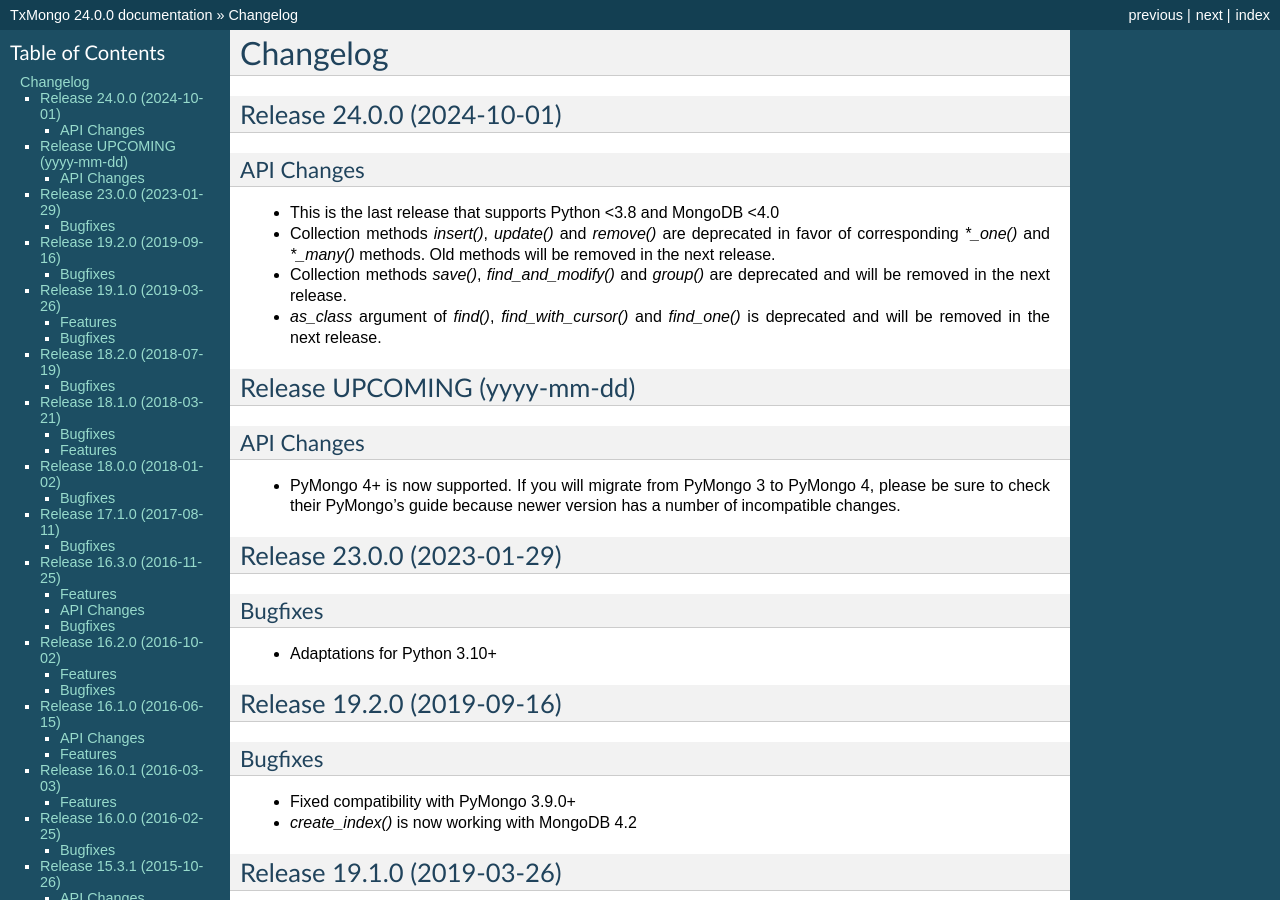
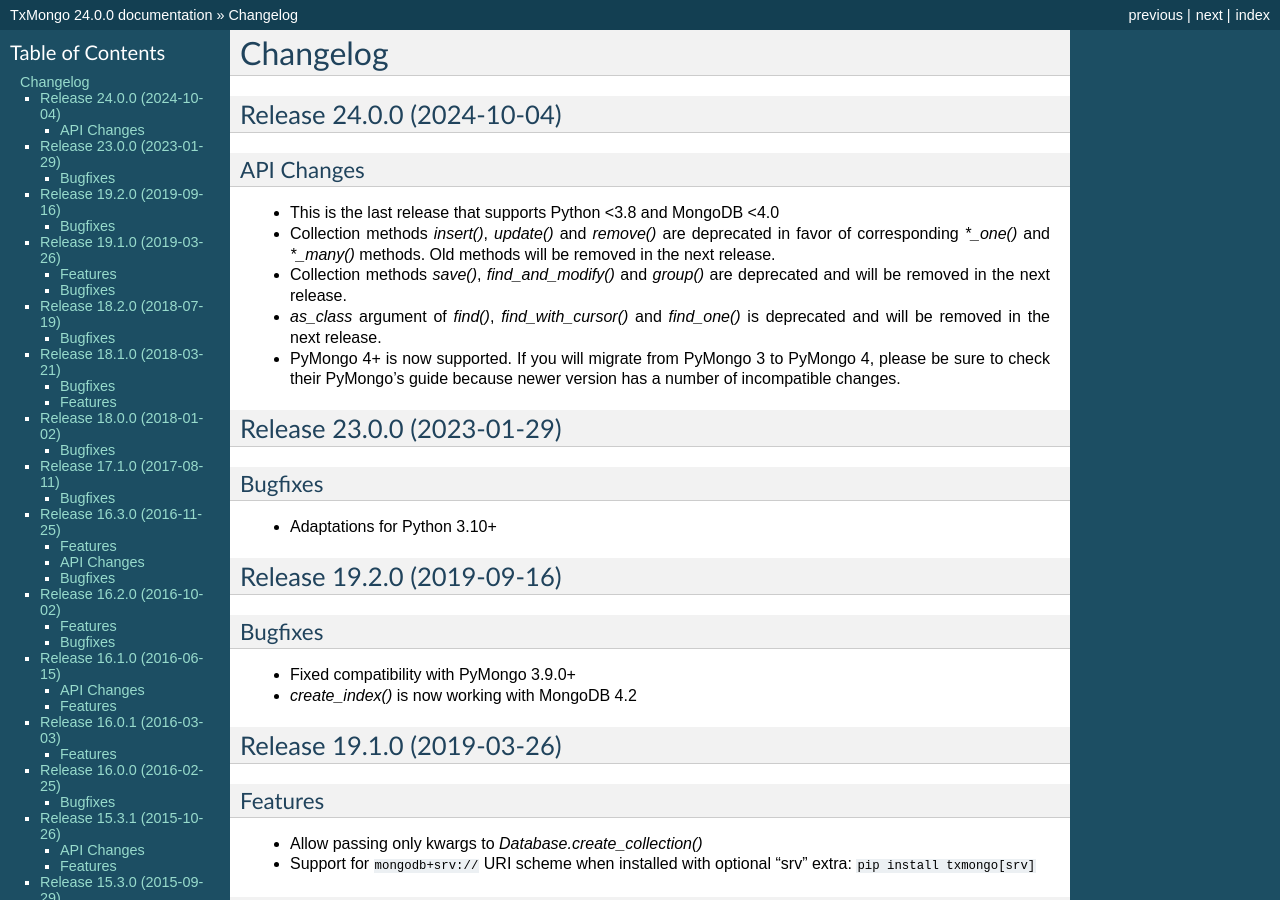
Before and after one commit to twisted/txmongo, a Sphinx documentation site: the page built from docs/source/NEWS.rst, in a window 1280 px wide and 900 px high. Built offline with Sphinx 7.4.7, drawn with Linux system fonts in a browser that asks for light colours; formulas are drawn with MathJax 3.

Commit message:
Update NEWS.rst
tidied up changelog

```diff
--- a/docs/source/NEWS.rst
+++ b/docs/source/NEWS.rst
@@ -1,11 +1,11 @@
 Changelog
 =========
 
-Release 24.0.0 (2024-10-01)
+Release 24.0.0 (2024-10-04)
 ---------------------------
 
 API Changes
-^^^^^^^^
+^^^^^^^^^^^
 
 - This is the last release that supports Python <3.8 and MongoDB <4.0
 - Collection methods `insert()`, `update()` and `remove()` are deprecated in favor of
@@ -14,14 +14,6 @@ API Changes
   in the next release.
 - `as_class` argument of `find()`, `find_with_cursor()` and `find_one()` is deprecated and will
   be removed in the next release.
-
-
-Release UPCOMING (yyyy-mm-dd)
------------------------------
-
-API Changes
-^^^^^^^^^^^
-
 - PyMongo 4+ is now supported. If you will migrate from PyMongo 3 to PyMongo 4, please be sure
   to check their PyMongo's guide because newer version has a number of incompatible changes.
 
```
